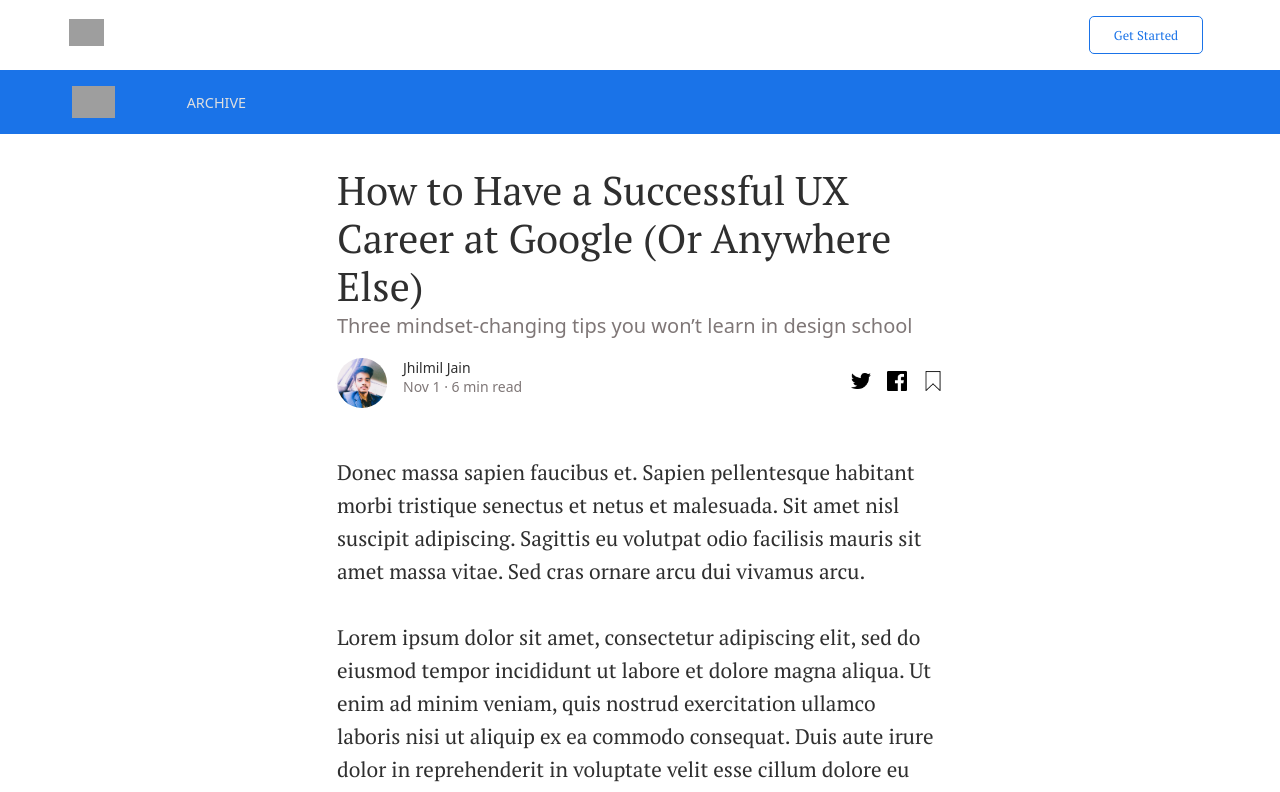
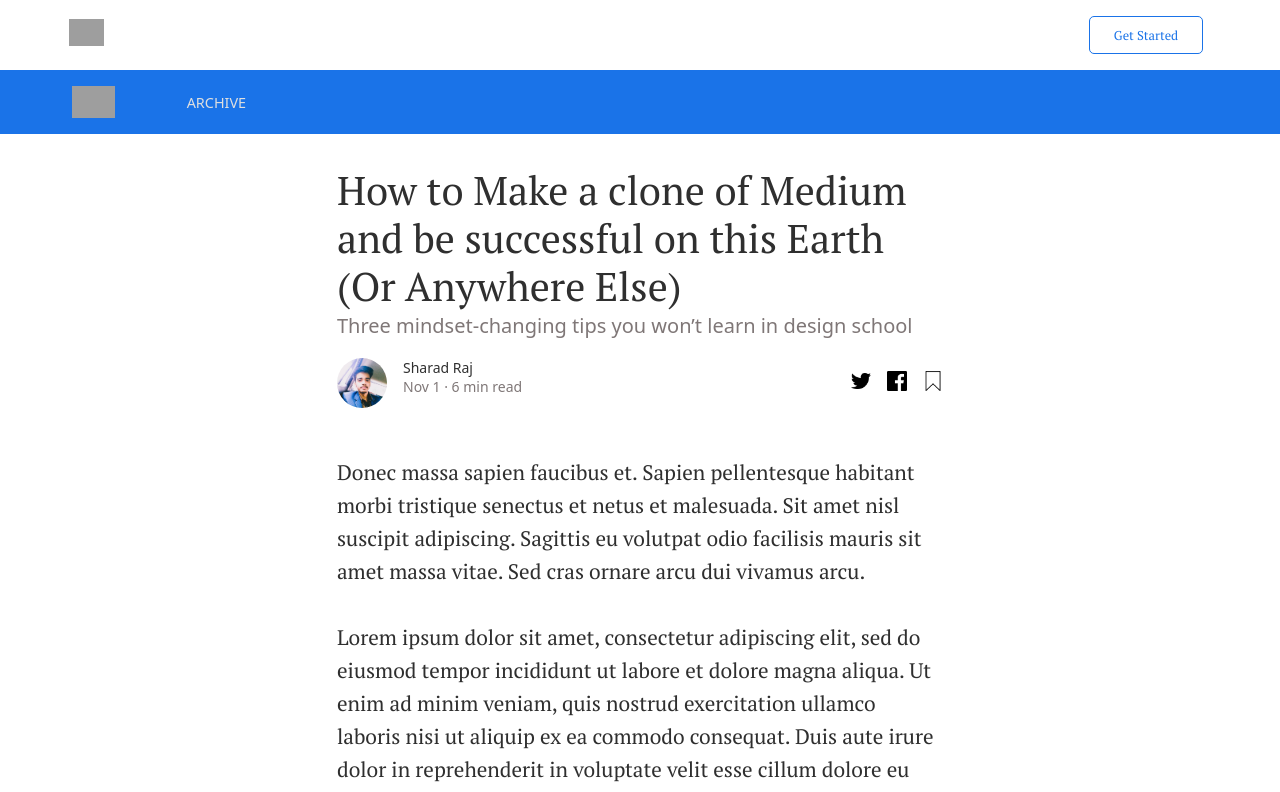
Before and after one commit to sharadcodes/medium-clone, a plain HTML site: page docs/index.html in a window 1280 px wide. Shown: the top 792 px of the page. Drawn offline with Linux system fonts and the light colour scheme; grey boxes are pictures that could not be loaded.

Commit message:
Update index.html

```diff
--- a/docs/index.html
+++ b/docs/index.html
@@ -31,7 +31,7 @@
 		<main class="wrapper">
 			<section class="meta">
 				<p class="title">
-					How to Have a Successful UX Career at Google (Or Anywhere Else)
+					How to Make a clone of Medium and be successful on this Earth (Or Anywhere Else)
 				</p>
 				<p class="subtitle">
 					Three mindset-changing tips you won’t learn in design school
@@ -41,7 +41,7 @@
 					<div class="about">
 						<img src="./auth.jpeg" alt="" />
 						<div>
-							<p class="author_name">Jhilmil Jain</p>
+							<p class="author_name">Sharad Raj</p>
 							<p class="post_date_readtime">Nov 1 · 6 min read</p>
 						</div>
 					</div>
```
